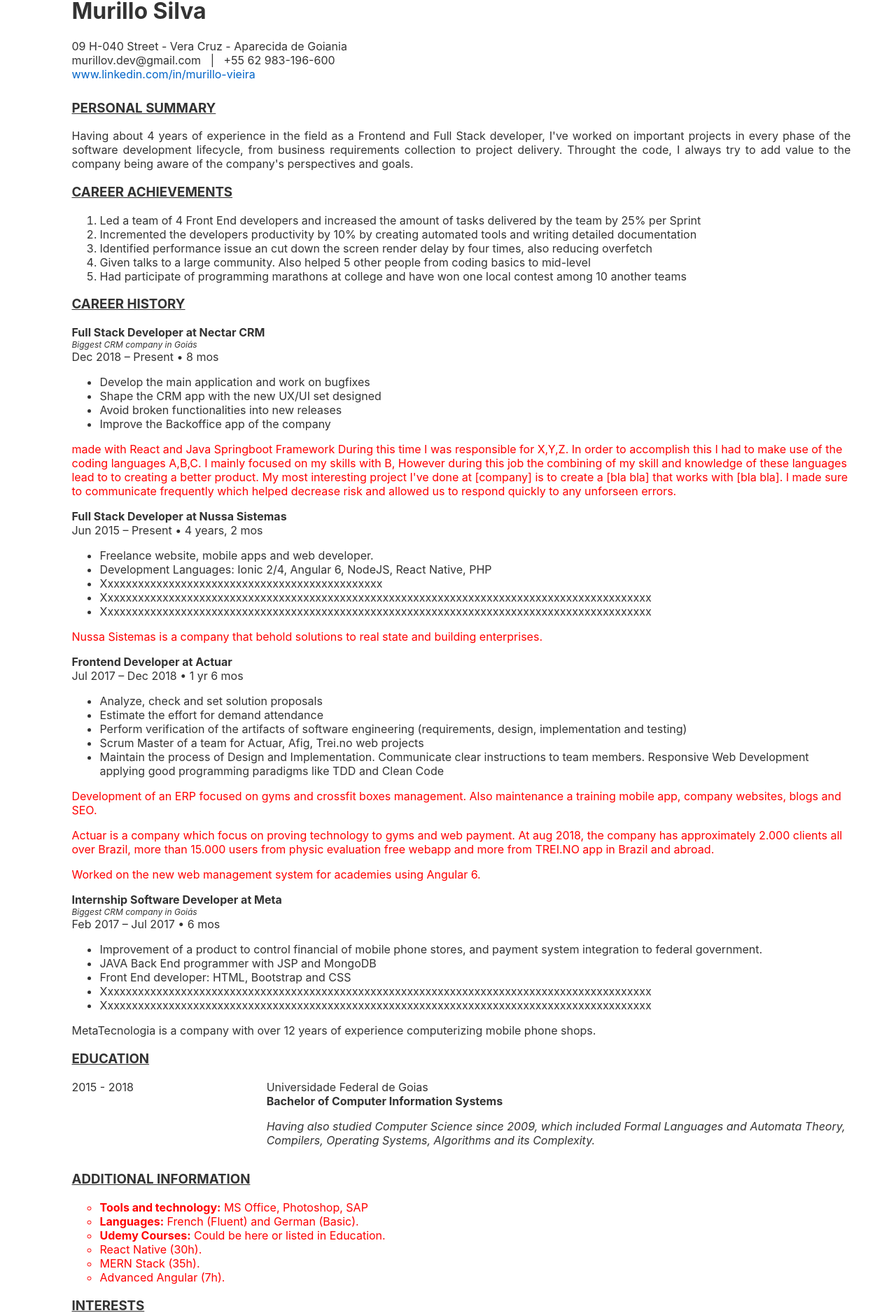
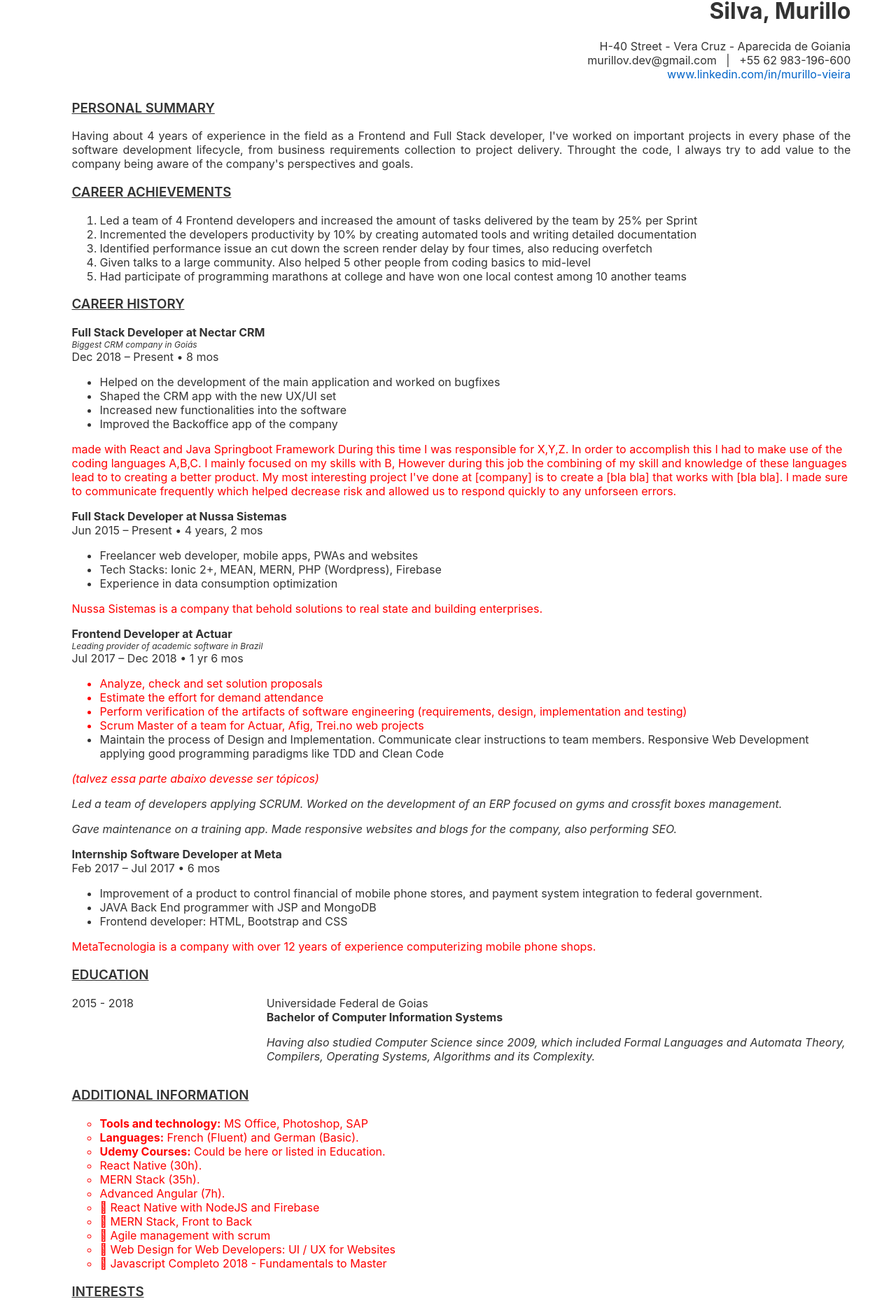
Before and after one commit to murilloves/svelte-cv, a Svelte app: page / in a window 1280 px wide. Shown: the part 69-1946 px from the top of the page at 70% size. Built offline with nearby package versions, Linux system fonts and the light colour scheme.

Commit message:
More career, some styling and cool info

```diff
--- a/src/Achievements.svelte
+++ b/src/Achievements.svelte
@@ -4,7 +4,7 @@
     </h3>
     <ul class="topic decimal">
         <!-- <li>Include 4/5 key achievements or highlights. Should be relevant and quantifiable.</li> -->
-        <li>Led a team of 4 Front End developers and increased the amount of tasks delivered by the team by 25% per Sprint</li><!-- Using WBS (Work Breakdown Structure) and Scrum Poker-->
+        <li>Led a team of 4 Frontend developers and increased the amount of tasks delivered by the team by 25% per Sprint</li><!-- Using WBS (Work Breakdown Structure) and Scrum Poker-->
         <li>Incremented the developers productivity by 10% by creating automated tools and writing detailed documentation</li><!-- Automated: CI/CD; Build modules -->
         <li>Identified performance issue an cut down the screen render delay by four times, also reducing overfetch</li><!-- Actuar Screen -->
         <li>Given talks to a large community. Also helped 5 other people from coding basics to mid-level</li>
@@ -17,6 +17,7 @@
 	.subtitle {
 		text-transform: uppercase;
 		text-decoration: underline;
+		font-weight: 600;
 	}
 	ul.decimal > li {
 		list-style-type: decimal;
--- a/src/Additional.svelte
+++ b/src/Additional.svelte
@@ -11,6 +11,11 @@
 			<li>React Native (30h).</li>
 			<li>MERN Stack (35h).</li>
 			<li>Advanced Angular (7h).</li>
+			<li> React Native with NodeJS and Firebase</li>
+			<li> MERN Stack, Front to Back</li>
+			<li> Agile management with scrum</li>
+			<li> Web Design for Web Developers: UI / UX for Websites</li>
+			<li> Javascript Completo 2018 - Fundamentals to Master</li>
 		</ul>
 	</red>
 </div>
@@ -19,6 +24,7 @@
 	.subtitle {
 		text-transform: uppercase;
 		text-decoration: underline;
+		font-weight: 600;
 	}
 	ul.circle > li {
 		list-style-type: circle;
--- a/src/Career.svelte
+++ b/src/Career.svelte
@@ -35,10 +35,10 @@
 
         <ul class="topic">
             <!-- <li>Highlight responsibilities and key achievements/deliverables.</li> -->
-            <li>Develop the main application and work on bugfixes</li>
-            <li>Shape the CRM app with the new UX/UI set designed</li>
-            <li>Avoid broken functionalities into new releases</li>
-            <li>Improve the Backoffice app of the company</li>
+            <li>Helped on the development of the main application and worked on bugfixes</li>
+            <li>Shaped the CRM app with the new UX/UI set</li>
+            <li>Increased new functionalities into the software</li>
+            <li>Improved the Backoffice app of the company</li>
         </ul>
         <red>
             <p>
@@ -49,14 +49,15 @@
     </div>
     <div>
         <strong>Full Stack Developer at Nussa Sistemas</strong>
-        <div>Jun { nussaBeginDate.getFullYear() } – Present • { Math.floor(nussaInMonths / 12) } years, { nussaInMonths % 12 } mos </div>
+        <div>
+            Jun { nussaBeginDate.getFullYear() }
+            – Present • { Math.floor(nussaInMonths / 12) } years, { nussaInMonths % 12 } mos
+        </div>
 
         <ul class="topic">
-            <li>Freelance website, mobile apps and web developer.</li>
-            <li>Development Languages: Ionic 2/4, Angular 6, NodeJS, React Native, PHP</li>
-            <li>Xxxxxxxxxxxxxxxxxxxxxxxxxxxxxxxxxxxxxxxxxxxxxx</li>
-            <li>Xxxxxxxxxxxxxxxxxxxxxxxxxxxxxxxxxxxxxxxxxxxxxxxxxxxxxxxxxxxxxxxxxxxxxxxxxxxxxxxxxxxxxxxxxx</li>
-            <li>Xxxxxxxxxxxxxxxxxxxxxxxxxxxxxxxxxxxxxxxxxxxxxxxxxxxxxxxxxxxxxxxxxxxxxxxxxxxxxxxxxxxxxxxxxx</li>
+            <li>Freelancer web developer, mobile apps, PWAs and websites</li>
+            <li>Tech Stacks: Ionic 2+, MEAN, MERN, PHP (Wordpress), Firebase</li>
+            <li>Experience in data consumption optimization</li>
         </ul>
 
         <red>
@@ -68,44 +69,47 @@
     </div>
     <div>
         <strong>Frontend Developer at Actuar</strong>
+        <div class="tiny-desc">Leading provider of academic software in Brazil</div>
         <div>Jul 2017 – Dec 2018 • 1 yr 6 mos</div>
 
         <ul class="topic">
+        <red>
             <li>Analyze, check and set solution proposals</li>
             <li>Estimate the effort for demand attendance</li>
             <li>Perform verification of the artifacts of software engineering (requirements, design, implementation and testing)</li>
             <li>Scrum Master of a team for Actuar, Afig, Trei.no web projects</li>
+        </red>
             <li>Maintain the process of Design and Implementation. Communicate clear instructions to team members. Responsive Web Development applying good programming paradigms like TDD and Clean Code</li>
             <!-- <li>Develop complex interfaces for payment holding discounts and bonus logic</li> -->
         </ul>
-        <red>
+        <i>
+            <red>(talvez essa parte abaixo devesse ser tópicos)</red>
             <p>
-                Development of an ERP focused on gyms and crossfit boxes management. Also maintenance a training mobile app, company websites, blogs and SEO.
+                Led a team of developers applying SCRUM. Worked on the development of an ERP focused on gyms and crossfit boxes management.
             </p>
+            <!-- <p>
+                Actuar is a company which focus on proving technology to gyms and web payment. At aug 2018, the company has approximately 2.000 clients all over Brazil, more than 15.000 users from physic evaluation free webapp and more from TREI.NO app in Brazil and abroad.
+            </p> -->
             <p>
-                Actuar is a company which focus on proving technology to gyms and web payment. At aug 2018, the company has approximately 2.000 clients all over Brazil, more than 15.000 users from physic evaluation free webapp and more from TREI.NO app in Brazil and abroad.
+                Gave maintenance on a training app. Made responsive websites and blogs for the company, also performing SEO.
             </p>
-            <p>
-                Worked on the new web management system for academies using Angular 6.
-            </p>
-        </red>
+        </i>
     </div>
 
     <div>
         <strong>Internship Software Developer at Meta</strong>
-        <div class="tiny-desc">Biggest CRM company in Goiás</div>
         <div>Feb 2017 – Jul 2017 • 6 mos</div>
 
         <ul class="topic">
             <li>Improvement of a product to control financial of mobile phone stores, and payment system integration to federal government.</li>
             <li>JAVA Back End programmer with JSP and MongoDB</li>
-            <li>Front End developer: HTML, Bootstrap and CSS</li>
-            <li>Xxxxxxxxxxxxxxxxxxxxxxxxxxxxxxxxxxxxxxxxxxxxxxxxxxxxxxxxxxxxxxxxxxxxxxxxxxxxxxxxxxxxxxxxxx</li>
-            <li>Xxxxxxxxxxxxxxxxxxxxxxxxxxxxxxxxxxxxxxxxxxxxxxxxxxxxxxxxxxxxxxxxxxxxxxxxxxxxxxxxxxxxxxxxxx</li>
+            <li>Frontend developer: HTML, Bootstrap and CSS</li>
         </ul>
-        <p>
-            MetaTecnologia is a company with over 12 years of experience computerizing mobile phone shops.
-        </p>
+        <red>
+            <p>
+                MetaTecnologia is a company with over 12 years of experience computerizing mobile phone shops.
+            </p>
+        </red>
     </div>
 </div>
 
@@ -113,6 +117,7 @@
 	.subtitle {
 		text-transform: uppercase;
 		text-decoration: underline;
+		font-weight: 600;
 	}
 	.tiny-desc {
 		font-size: 12px;
--- a/src/Education.svelte
+++ b/src/Education.svelte
@@ -39,6 +39,7 @@
 	.subtitle {
 		text-transform: uppercase;
 		text-decoration: underline;
+		font-weight: 600;
 	}
 
 	row { display: flex }
--- a/src/Interests.svelte
+++ b/src/Interests.svelte
@@ -4,8 +4,13 @@
     </h3>
 
     <ul class="topic">
-        <li>Outline interests and activities. Highlight interests that may add value to your application.</li>
-        <li>Love to backpack travel, etc</li>
+        <red>
+            <li>Outline interests and activities. Highlight interests that may add value to your application.</li>
+            <li>Love to backpack travel, etc</li>
+        </red>
+        <li>Use data science to expand the business</li>
+        <li>Grow as a developer and bring life to great ideas</li>
+        <li>Help people to use programming concepts and invent more</li>
     </ul>
 </div>
 
@@ -13,7 +18,10 @@
 	.subtitle {
 		text-transform: uppercase;
 		text-decoration: underline;
+		font-weight: 600;
 	}
 
-	li {word-wrap: break-word;}
+    li {word-wrap: break-word;}
+
+    red {color:red}
 </style>
--- a/src/Personal.svelte
+++ b/src/Personal.svelte
@@ -27,6 +27,7 @@
 	.div-container {
 		margin: 1.5cm;
 		margin-left: 2.5cm;
+        text-align: right;
 	}
 
 </style>
--- a/src/Summary.svelte
+++ b/src/Summary.svelte
@@ -2,6 +2,7 @@
   .subtitle {
     text-transform: uppercase;
     text-decoration: underline;
+		font-weight: 600;
   }
   .paragraph {
     text-align: justify;
--- a/src/main.js
+++ b/src/main.js
@@ -4,8 +4,8 @@ import Personal from './Personal.svelte';
 const personal = new Personal({
 	target: document.body,
 	props: {
-		name: 'Murillo Silva',
-		address: '09 H-040 Street - Vera Cruz - Aparecida de Goiania',
+		name: 'Silva, Murillo',
+		address: 'H-40 Street - Vera Cruz - Aparecida de Goiania',
 		email: 'murillov.dev@gmail.com',
 		phone: '+55 62 983-196-600',
 		linkedin: {
```
